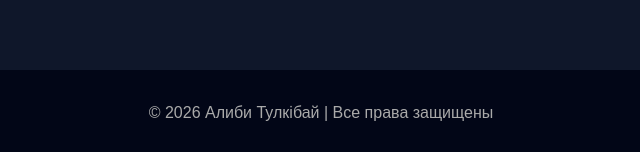
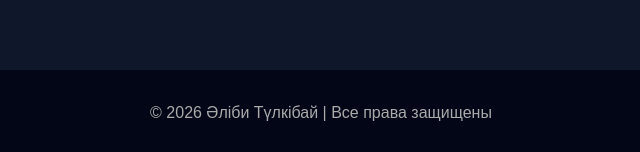
Before and after one commit to alibi0327/alibi0327.github.io, a plain HTML site: page index.html in a window 1280 px wide. Shown: the part 3893-4045 px from the top of the page, 319-959 px from the left. Drawn offline with Linux system fonts and the light colour scheme.

Commit message:
Update index.html

```diff
--- a/index.html
+++ b/index.html
@@ -5,7 +5,7 @@
 <meta charset="UTF-8">
 <meta name="viewport" content="width=device-width, initial-scale=1.0">
 
-<title>Алиби Тулкібай | IT-специалист</title>
+<title>Әліби Түлкібай | IT-специалист</title>
 
 <style>
 
@@ -558,7 +558,7 @@ IT-инфраструктура
 
 <footer>
 
-© 2026 Алиби Тулкібай | Все права защищены
+© 2026 Әліби Түлкібай | Все права защищены
 
 </footer>
 
```
